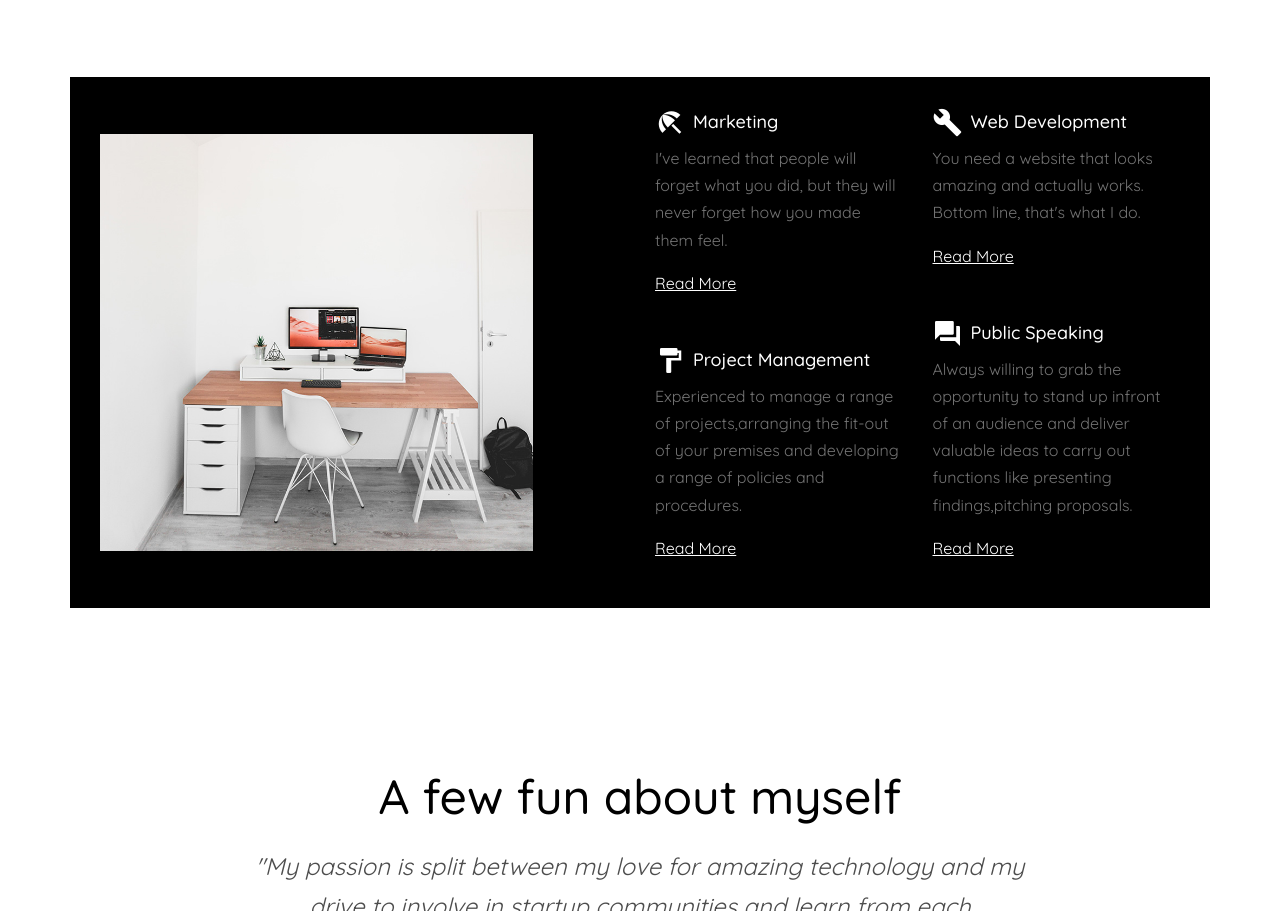
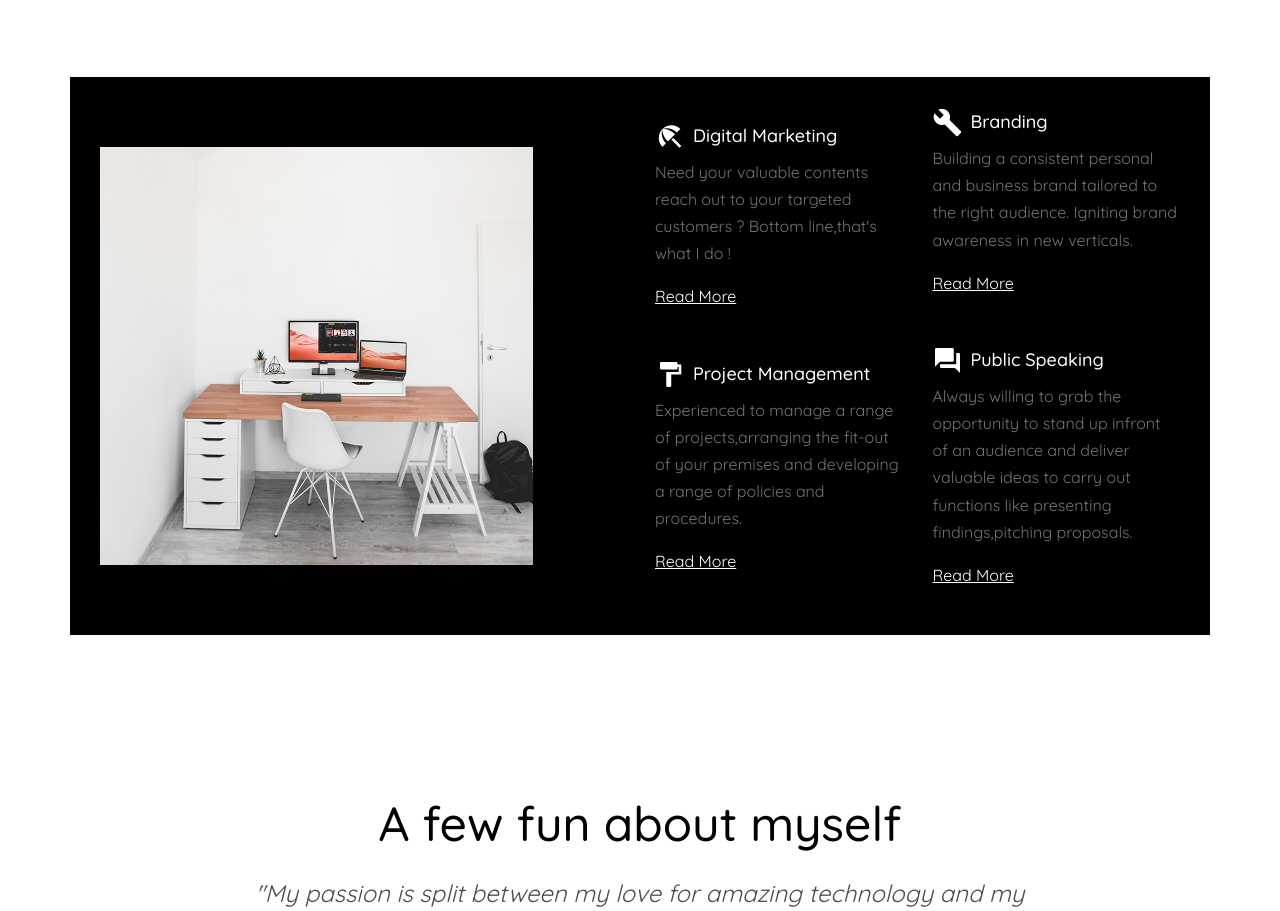
Before and after one commit to MuhammedRizankp/Personal_web, a plain HTML site: page index.html in a window 1280 px wide. Shown: the part 3300-4211 px from the top of the page. Drawn offline with Linux system fonts and the light colour scheme; files whose address does not match are found by name.

Commit message:
edited skill section

```diff
--- a/index.html
+++ b/index.html
@@ -248,8 +248,8 @@
               </div>
               <div class="col-lg-3 ml-auto">
                 <div class="mb-5">
-                  <h3 class="d-flex align-items-center"><span class="icon icon-beach_access mr-2"></span><span>Marketing</span></h3>
-                  <p>I've learned that people will forget what you did, but they will never forget how you made them feel.</p>
+                  <h3 class="d-flex align-items-center"><span class="icon icon-beach_access mr-2"></span><span>Digital Marketing</span></h3>
+                  <p>Need your valuable contents reach out to your targeted customers ? Bottom line,that's what I do !</p>
                   <p><a href="#">Read More</a></p>
                 </div>
                 <div>
@@ -262,8 +262,8 @@
               </div>
               <div class="col-lg-3">
                 <div class="mb-5">
-                  <h3 class="d-flex align-items-center"><span class="icon icon-build mr-2"></span><span>Web Development</span></h3>
-                  <p> You need a website that looks amazing and actually works. Bottom line, that's what I do.</p>
+                  <h3 class="d-flex align-items-center"><span class="icon icon-build mr-2"></span><span>Branding</span></h3>
+                  <p> Building a consistent personal and business brand tailored to the right audience. Igniting brand awareness in new verticals.</p>
                   <p><a href="#">Read More</a></p>
                 </div>
 
```
